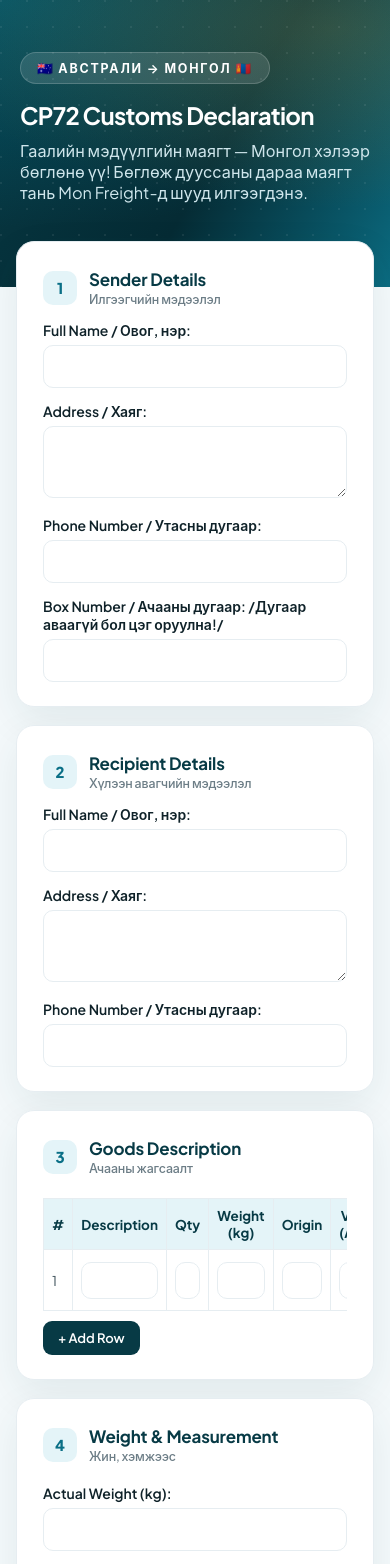
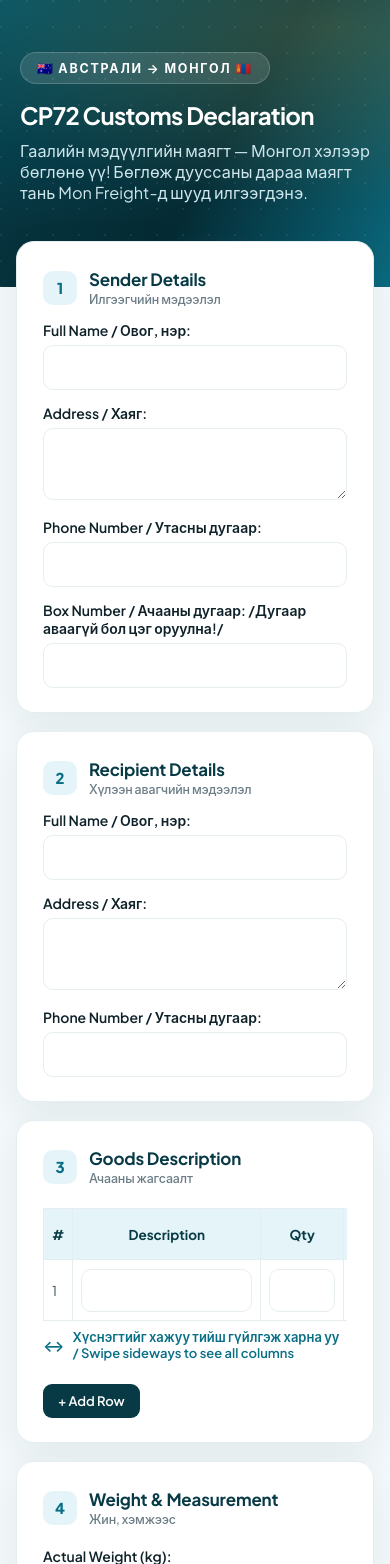
Before and after one commit to MonFreight/monfreight_cp72, a Flask app: page / in a window 390 px wide. Shown: the top 1564 px of the page. Run offline with Flask 3, Linux system fonts and the light colour scheme.

Commit message:
Mobile: goods table keeps readable column widths with sideways swipe + hint; 16px inputs prevent iOS zoom

```diff
--- a/templates/cp72.html
+++ b/templates/cp72.html
@@ -91,7 +91,21 @@
         th, td { border:1px solid var(--line); padding:8px; font-size:13.5px; }
         th { background:var(--sky); color:var(--navy); font-weight:700; }
         td input { margin-top:0; padding:8px 10px; }
-        .table-wrap { overflow-x:auto; }
+        .table-wrap { overflow-x:auto; -webkit-overflow-scrolling:touch; }
+        .scroll-hint { display:none; }
+        @media (max-width:700px) {
+            /* keep columns readable: real widths + sideways swipe instead of crushing */
+            #goodsTable { min-width:640px; }
+            #goodsTable td input { font-size:16px; padding:10px; min-width:64px; }
+            #goodsTable td:nth-child(2) input { min-width:170px; }
+            .scroll-hint {
+                display:flex; align-items:center; gap:8px;
+                color:var(--blue-deep); font-size:13px; font-weight:600;
+                margin-top:8px;
+            }
+            .scroll-hint::before { content:"↔"; font-size:16px; }
+            input, textarea { font-size:16px; } /* stops iOS zoom-jump on focus */
+        }
 
         .btn {
             background:var(--navy); color:#fff; padding:9px 15px; border:none; border-radius:9px;
@@ -293,6 +307,7 @@
             </tr>
       </table>
       </div>
+      <p class="scroll-hint">Хүснэгтийг хажуу тийш гүйлгэж харна уу / Swipe sideways to see all columns</p>
 
       <button type="button" class="btn" onclick="addRow()">+ Add Row</button>
     </div>
```
